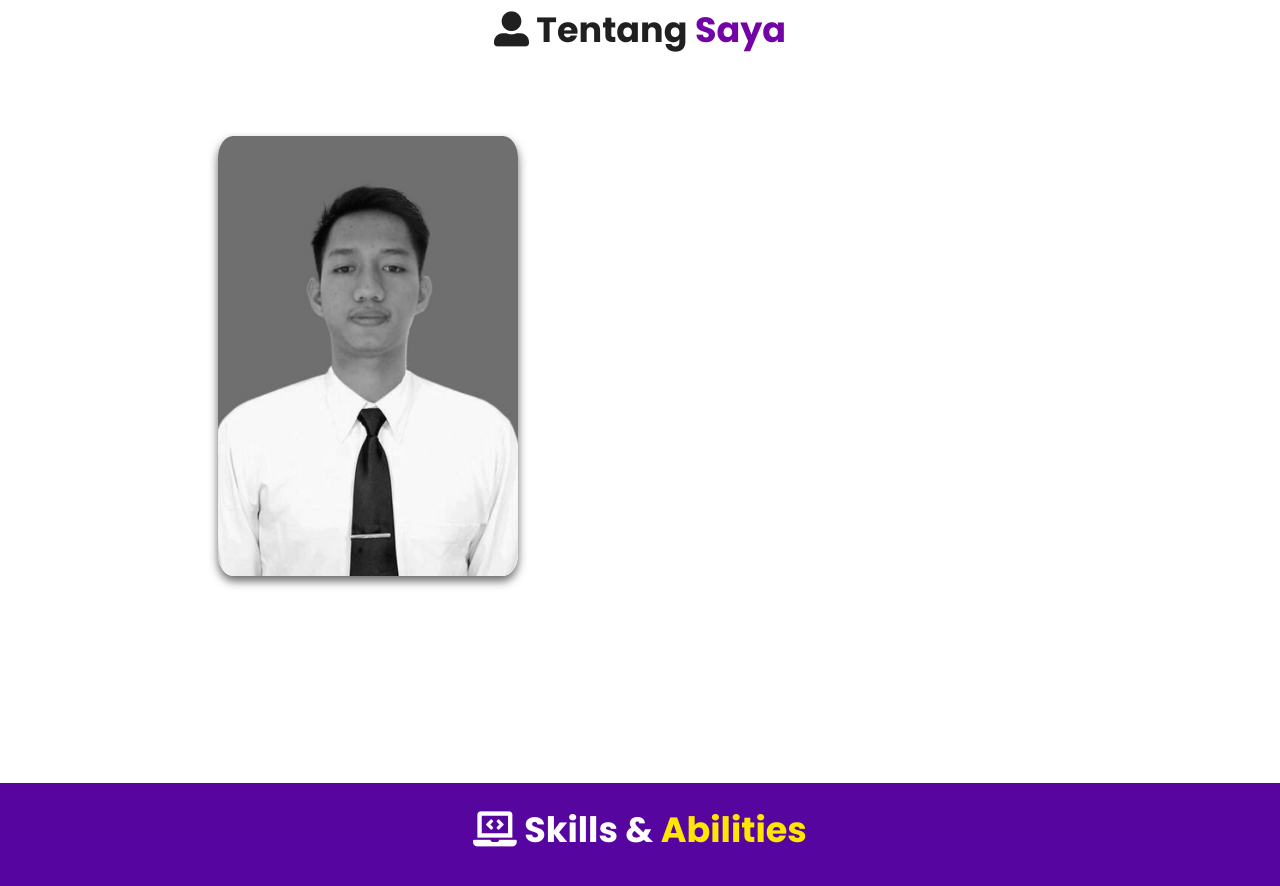
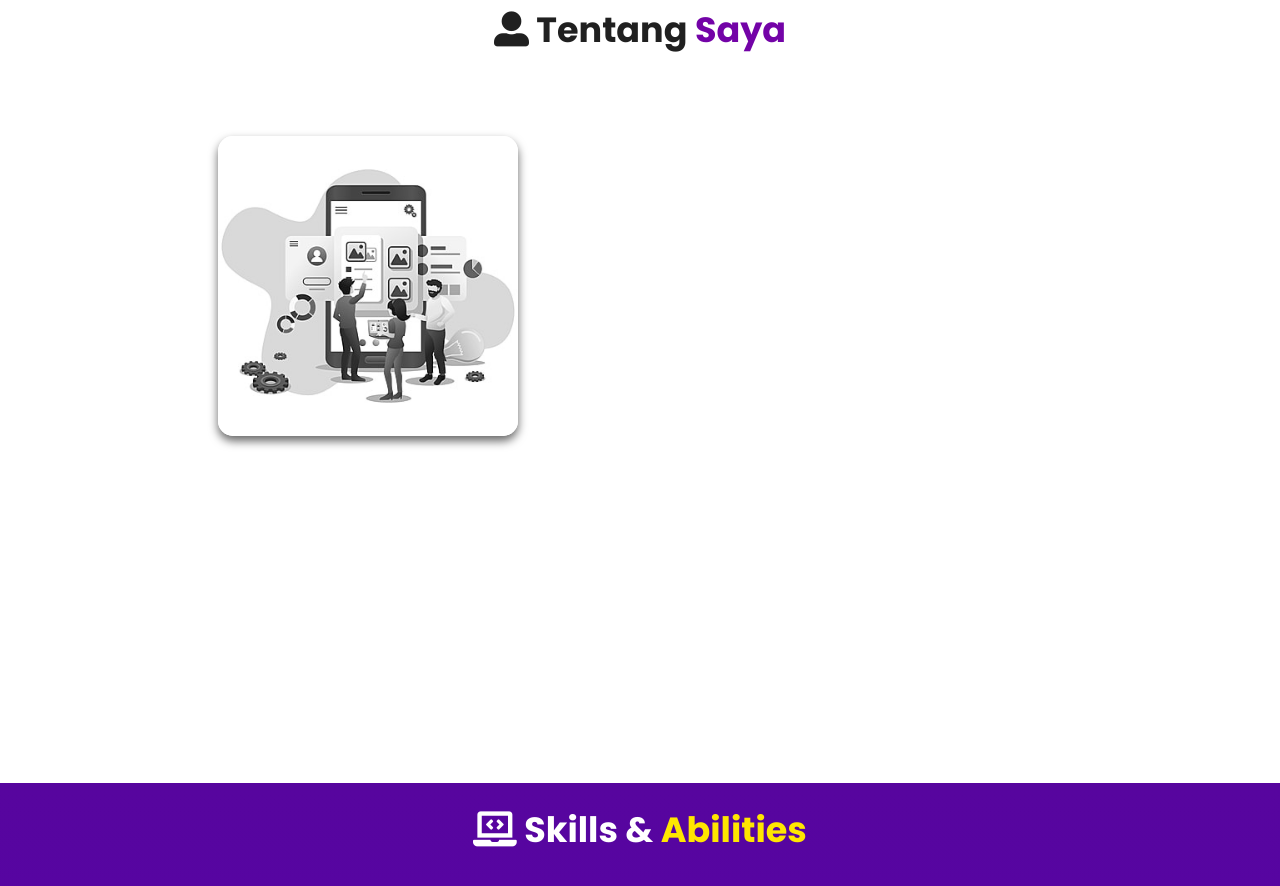
Before and after one commit to YogaAzhari23/YogaAzhari24.github.io, a plain HTML site: page index.html in a window 1280 px wide. Shown: the part 817-1703 px from the top of the page. Drawn offline with nearby package versions, Linux system fonts and the light colour scheme.

Commit message:
change foto

```diff
--- a/index.html
+++ b/index.html
@@ -76,7 +76,7 @@
     <div class="row">
 
     <div class="image">
-        <img draggable="false" class="tilt" src="./assets/images/foto.jpg" alt="">
+        <img draggable="false" class="tilt" src="./assets/images/android.jpg" alt="">
     </div>
     <div class="content">
         <h3>saya Yoga azhari</h3>
```
